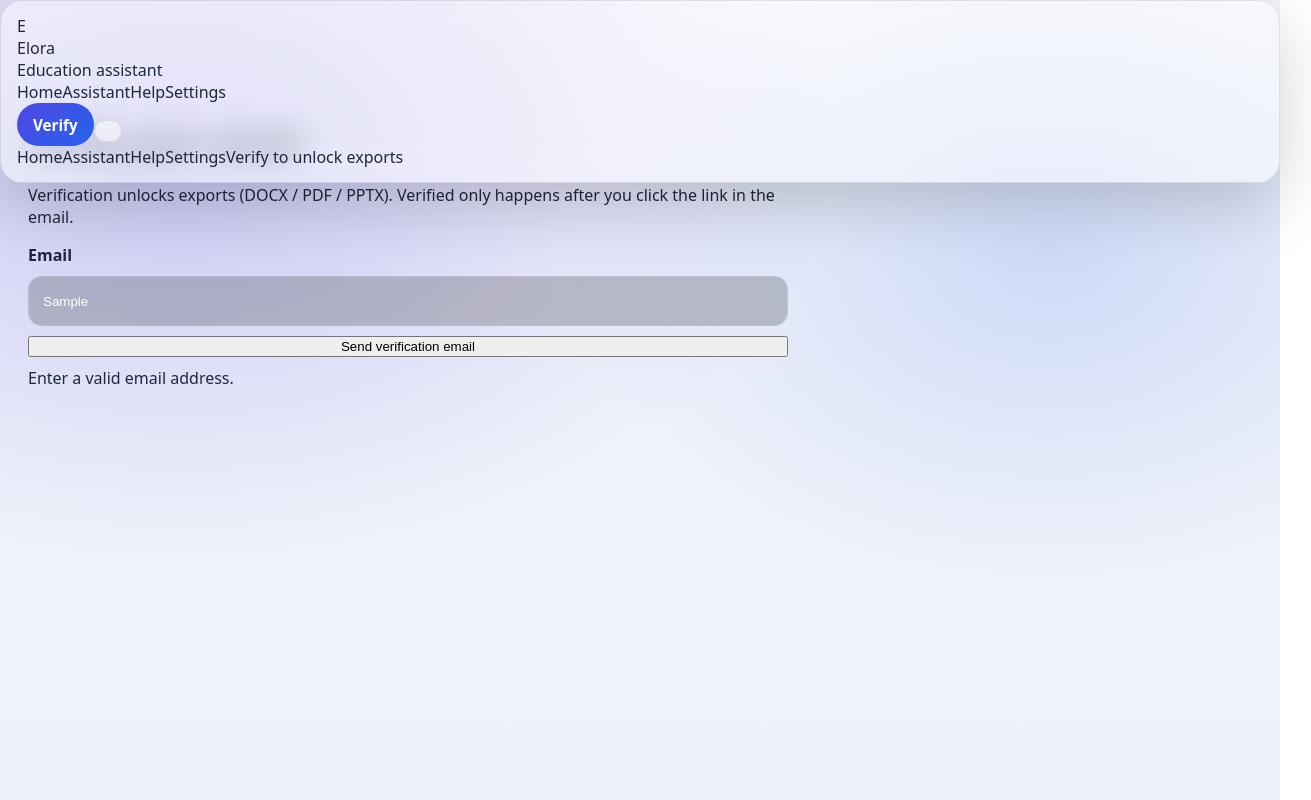
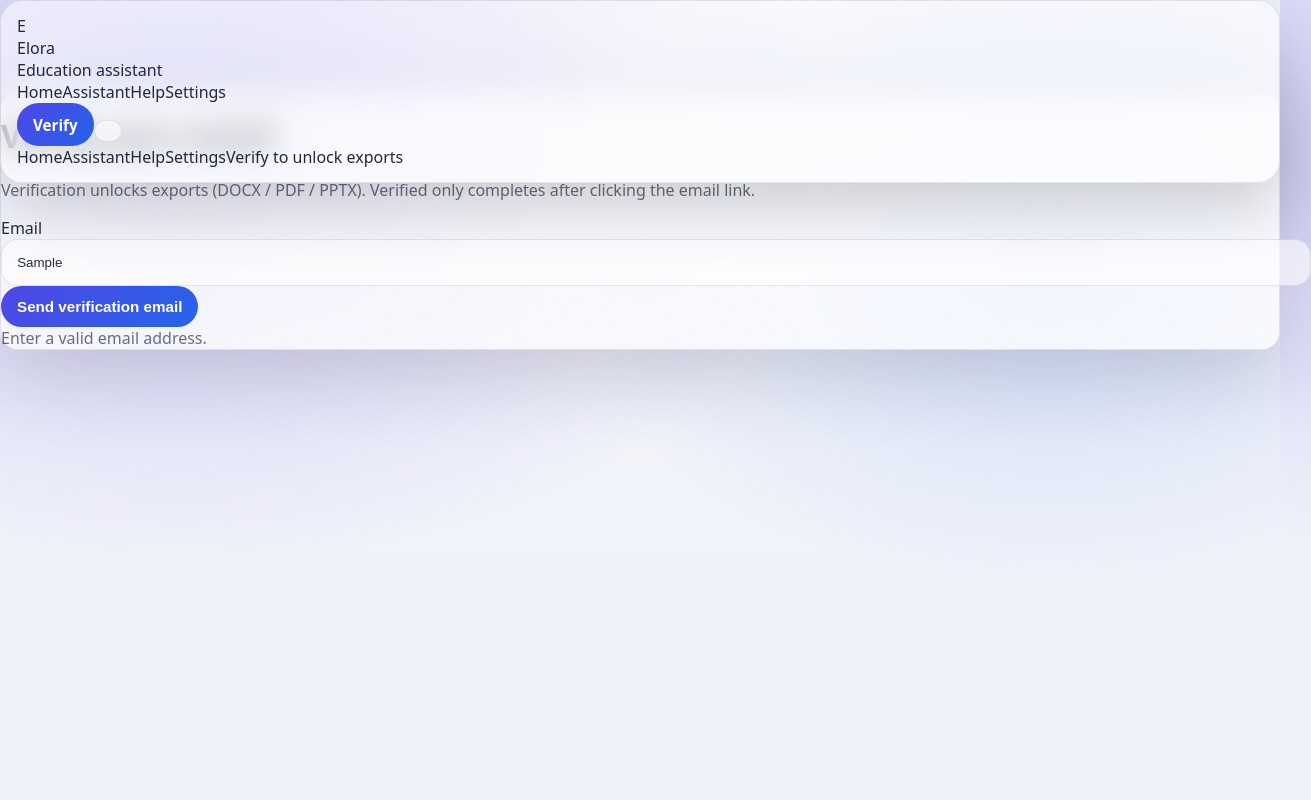
Before and after one commit to tweetharis-netizen/elora-verification-ui, a Next.js app: page /verify in a window 1280 px wide. Both pictures are taken after typing "Sample" into the empty fields and a click on the button "Send verification email". Shown: the whole page, 1311 px wide, since content can reach past the window. Built offline with nearby package versions, Linux system fonts and the light colour scheme.

Commit message:
Update verify.js

```diff
--- a/pages/verify.js
+++ b/pages/verify.js
@@ -1,19 +1,25 @@
-// pages/verify.js
 import { useEffect, useMemo, useState } from "react";
 import { useRouter } from "next/router";
 
 export default function VerifyPage() {
   const router = useRouter();
-  const token = useMemo(() => (typeof router.query.token === "string" ? router.query.token : ""), [router.query.token]);
-  const error = useMemo(() => (typeof router.query.error === "string" ? router.query.error : ""), [router.query.error]);
+  const token = useMemo(
+    () => (typeof router.query.token === "string" ? router.query.token : ""),
+    [router.query.token]
+  );
+  const error = useMemo(
+    () => (typeof router.query.error === "string" ? router.query.error : ""),
+    [router.query.error]
+  );
 
   const [email, setEmail] = useState("");
   const [status, setStatus] = useState("");
 
   useEffect(() => {
-    // If user clicked the email link -> token exists -> confirm on server -> redirect to /verified
+    // New system: token is verified by BACKEND, not frontend.
     if (token) {
-      window.location.href = `/api/verification/confirm?token=${encodeURIComponent(token)}`;
+      const backend = (process.env.NEXT_PUBLIC_ELORA_BACKEND_URL || "https://elora-website.vercel.app").replace(/\/$/, "");
+      window.location.href = `${backend}/api/verification/confirm?token=${encodeURIComponent(token)}`;
     }
   }, [token]);
 
@@ -29,57 +35,48 @@ export default function VerifyPage() {
       const res = await fetch("/api/verification/send", {
         method: "POST",
         headers: { "Content-Type": "application/json" },
-        body: JSON.stringify({ email: trimmed })
+        body: JSON.stringify({ email: trimmed }),
       });
-      const data = await res.json();
-      if (!data.ok) throw new Error(data.error || "Failed");
-      setStatus("Sent! Check inbox/spam. Click the link to complete verification.");
+      const data = await res.json().catch(() => null);
+      if (!res.ok || !data?.ok) throw new Error(data?.error || "Failed to send.");
+      setStatus("Sent. Check inbox/spam and click the link to finish verification.");
     } catch (e) {
-      setStatus(e.message || "Failed to send.");
+      setStatus(e?.message || "Failed to send.");
     }
   }
 
   return (
-    <div className="page">
-      <div className="container">
-        <div className="card" style={{ padding: 28, maxWidth: 760 }}>
-          <h1 style={{ marginTop: 0 }}>Verify your email</h1>
-          <p className="muted">
-            Verification unlocks exports (DOCX / PDF / PPTX). Verified only happens after you click the link in the email.
+    <div className="mx-auto max-w-2xl px-4">
+      <div className="elora-card p-6 sm:p-8 relative overflow-hidden">
+        <div className="absolute inset-0 elora-grain" />
+        <div className="relative">
+          <h1 className="font-black text-[clamp(1.6rem,2.6vw,2.2rem)]">
+            Verify your email
+          </h1>
+          <p className="mt-2 elora-muted">
+            Verification unlocks exports (DOCX / PDF / PPTX). Verified only completes after clicking the email link.
           </p>
 
           {error ? (
-            <div style={{
-              padding: 12,
-              borderRadius: 12,
-              border: "1px solid rgba(255,120,120,0.35)",
-              background: "rgba(255,80,80,0.10)",
-              marginBottom: 14
-            }}>
-              Link {error === "expired" ? "expired" : "invalid"}. Please send a new one.
+            <div className="mt-4 p-3 rounded-xl border border-red-500/30 bg-red-500/10">
+              Link {error === "expired" ? "expired" : "invalid"}. Send a new one.
             </div>
           ) : null}
 
-          <div style={{ display: "grid", gap: 10 }}>
-            <label style={{ fontWeight: 700 }}>Email</label>
+          <div className="mt-5 grid gap-3">
+            <label className="font-extrabold text-sm">Email</label>
             <input
+              className="elora-input"
               value={email}
               onChange={(e) => setEmail(e.target.value)}
               placeholder="you@example.com"
-              style={{
-                height: 48,
-                borderRadius: 14,
-                border: "1px solid rgba(255,255,255,0.14)",
-                background: "rgba(0,0,0,0.20)",
-                color: "white",
-                padding: "0 14px",
-                outline: "none"
-              }}
             />
 
-            <button className="btn primary" onClick={send}>Send verification email</button>
+            <button className="elora-btn elora-btn-primary" onClick={send} type="button">
+              Send verification email
+            </button>
 
-            {status ? <div className="muted">{status}</div> : null}
+            {status ? <div className="elora-muted text-sm">{status}</div> : null}
           </div>
         </div>
       </div>
```
